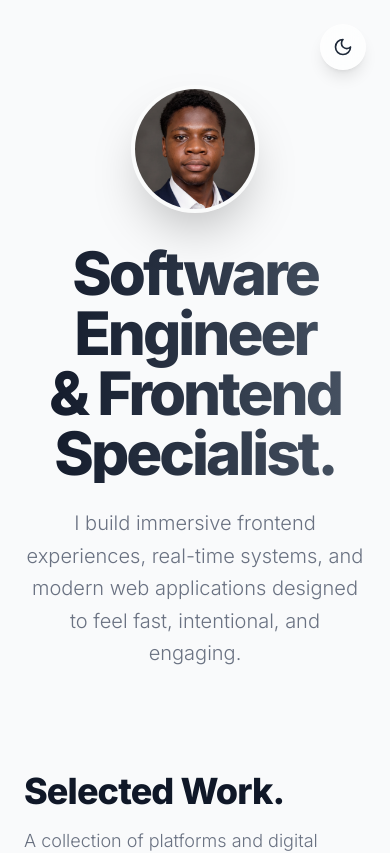
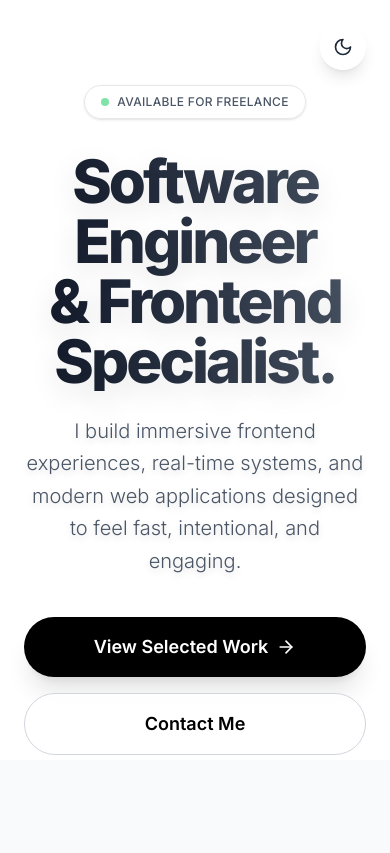
Before and after one commit to Desmond09-spec/danielakanmu, a Vue app: page / in a window 390 px wide. Shown: the top 853 px of the page. Built offline with nearby package versions, Linux system fonts and the light colour scheme.

Commit message:
Redesign Hero section to feature 3D slanted iPhone and faded portrait

```diff
--- a/src/components/HeroSection.vue
+++ b/src/components/HeroSection.vue
@@ -1,25 +1,87 @@
 <script setup>
+import { ArrowRight } from '@lucide/vue'
 </script>
 
 <template>
-  <section class="min-h-[80vh] flex flex-col justify-center items-center px-6 text-center pt-20">
+  <section class="relative min-h-[90vh] flex flex-col justify-center items-center px-6 text-center pt-20 overflow-hidden bg-white dark:bg-[#0a0a0a]">
+
+    <!-- LAYER 1: Left Faded Portrait -->
+    <div class="absolute left-0 top-0 bottom-0 w-1/2 md:w-5/12 z-0 hidden md:block opacity-40 dark:opacity-20 pointer-events-none mix-blend-luminosity">
+      <img
+        src="/images/profile-pic-portrait.png"
+        alt="Daniel Akanmu Portrait"
+        class="w-full h-full object-cover object-left-top"
+        style="mask-image: linear-gradient(to right, black 20%, transparent 100%); -webkit-mask-image: linear-gradient(to right, black 20%, transparent 100%);"
+      />
+    </div>
+
+    <!-- LAYER 2: Right Slanted iPhone -->
+    <div
+      class="absolute right-[-5%] md:right-[5%] top-1/2 -translate-y-1/2 z-0 hidden md:block pointer-events-none opacity-60 dark:opacity-40"
+      v-motion
+      :initial="{ y: -20 }"
+      :enter="{ y: 20, transition: { duration: 4000, repeat: Infinity, repeatType: 'mirror', ease: 'easeInOut' } }"
+    >
+      <div
+        class="w-[300px] h-[600px] bg-black rounded-[50px] border-[8px] border-gray-800 dark:border-gray-700 shadow-2xl relative overflow-hidden"
+        style="transform: perspective(1200px) rotateY(-25deg) rotateX(10deg) rotateZ(-5deg); transform-style: preserve-3d;"
+      >
+        <!-- Dynamic Island / Notch -->
+        <div class="absolute top-3 left-1/2 -translate-x-1/2 w-24 h-6 bg-black rounded-full z-20"></div>
+
+        <!-- Screen Content (Placeholder) -->
+        <div class="w-full h-full bg-gray-900 rounded-[42px] overflow-hidden relative">
+          <img
+            src="https://placehold.co/1170x2532/1a1a1a/ffffff?text=Project+App"
+            alt="Project Screenshot"
+            class="w-full h-full object-cover"
+          />
+        </div>
+
+        <!-- Volume / Power buttons (subtle details) -->
+        <div class="absolute -left-[10px] top-24 w-[2px] h-8 bg-gray-700 rounded-l-md"></div>
+        <div class="absolute -left-[10px] top-36 w-[2px] h-12 bg-gray-700 rounded-l-md"></div>
+        <div class="absolute -left-[10px] top-52 w-[2px] h-12 bg-gray-700 rounded-l-md"></div>
+        <div class="absolute -right-[10px] top-40 w-[2px] h-16 bg-gray-700 rounded-r-md"></div>
+      </div>
+    </div>
+
+    <!-- LAYER 3: Foreground Content -->
     <div
       v-motion
       :initial="{ opacity: 0, y: 50 }"
       :enter="{ opacity: 1, y: 0, transition: { duration: 800, type: 'spring', stiffness: 50 } }"
-      class="max-w-4xl mx-auto"
+      class="max-w-4xl mx-auto relative z-10"
     >
-      <div class="mb-6 inline-block">
-        <img src="/images/profile-pic.png" alt="Daniel Akanmu" class="w-32 h-32 rounded-full object-cover border-4 border-white/20 shadow-2xl mx-auto" />
+      <!-- Micro-Status Badge -->
+      <div class="mb-8 inline-flex items-center gap-2 px-4 py-2 rounded-full border border-gray-200 dark:border-gray-800 bg-white/50 dark:bg-black/50 backdrop-blur-md shadow-sm">
+        <span class="w-2 h-2 rounded-full bg-green-500 animate-pulse"></span>
+        <span class="text-xs font-medium tracking-wide uppercase text-gray-600 dark:text-gray-300">Available for freelance</span>
       </div>
 
-      <h1 class="text-6xl md:text-8xl font-extrabold tracking-tighter mb-6 text-gradient">
+      <h1 class="text-6xl md:text-8xl font-extrabold tracking-tighter mb-6 text-gradient" style="text-shadow: 0 10px 30px rgba(0,0,0,0.1);">
         Software Engineer <br/> & Frontend Specialist.
       </h1>
 
-      <p class="text-xl md:text-2xl text-gray-500 dark:text-gray-400 max-w-2xl mx-auto font-light leading-relaxed">
+      <p class="text-xl md:text-2xl text-gray-600 dark:text-gray-300 max-w-2xl mx-auto font-light leading-relaxed mb-10 drop-shadow-md">
         I build immersive frontend experiences, real-time systems, and modern web applications designed to feel fast, intentional, and engaging.
       </p>
+
+      <!-- Action Pills -->
+      <div class="flex flex-col sm:flex-row justify-center items-center gap-4">
+        <a
+          href="#projects"
+          class="flex items-center gap-2 px-8 py-4 rounded-full bg-black text-white dark:bg-white dark:text-black font-semibold text-lg hover:opacity-80 transition-opacity w-full sm:w-auto justify-center shadow-xl"
+        >
+          View Selected Work <ArrowRight class="w-5 h-5" />
+        </a>
+        <a
+          href="mailto:digitechfrontendwebdevelopment@gmail.com"
+          class="flex items-center gap-2 px-8 py-4 rounded-full border border-gray-300 dark:border-gray-700 bg-white/80 dark:bg-black/50 backdrop-blur-md text-black dark:text-white font-semibold text-lg hover:bg-gray-50 dark:hover:bg-white/10 transition-colors w-full sm:w-auto justify-center"
+        >
+          Contact Me
+        </a>
+      </div>
     </div>
   </section>
 </template>
```
